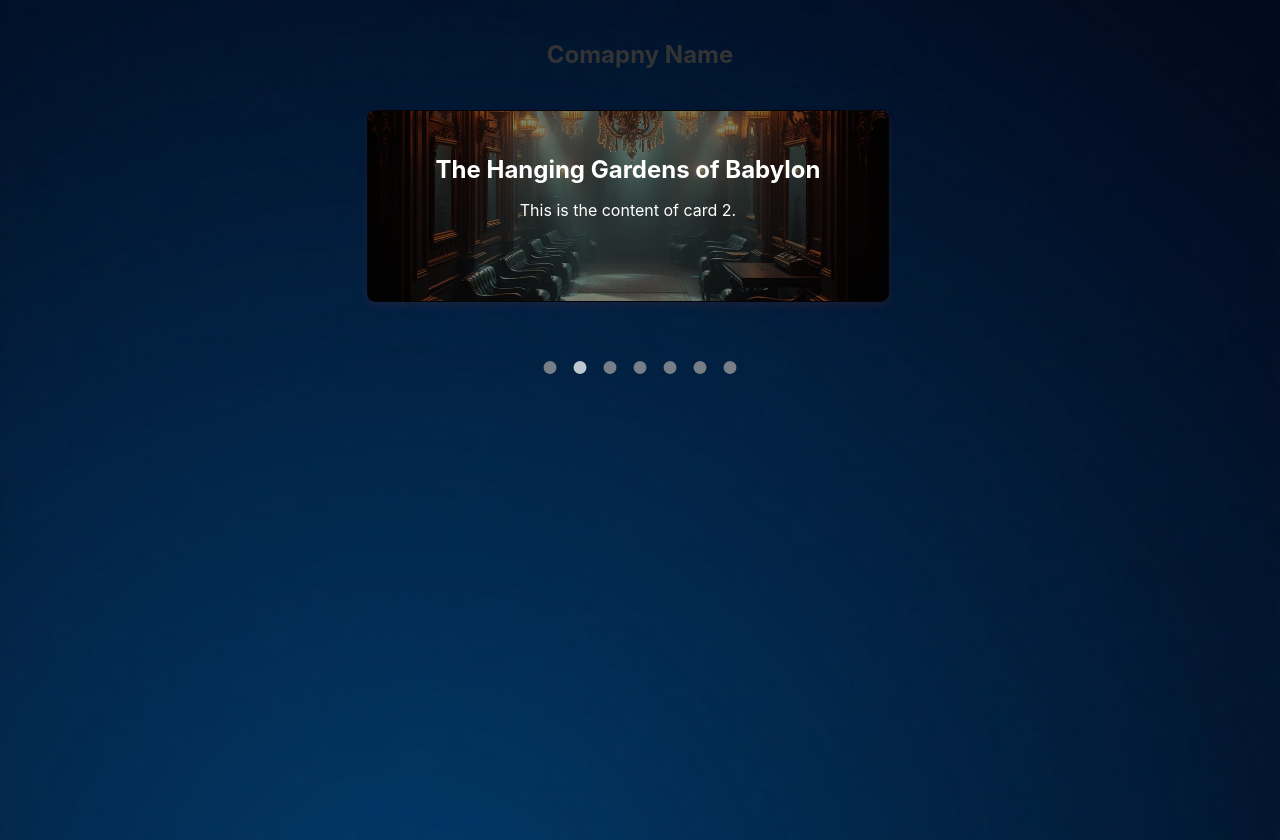
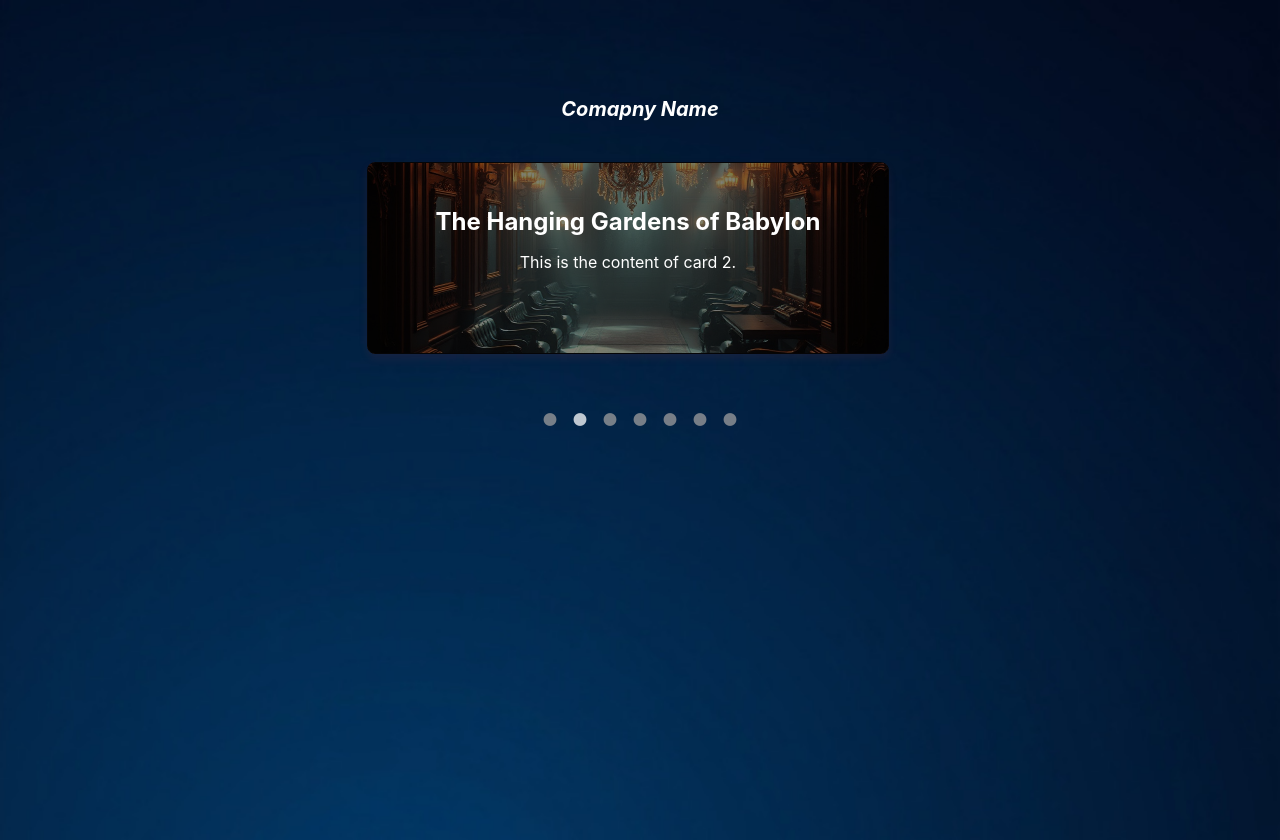
Before and after one commit to barrett38/Timed-Carousel, a React (Create React App) app: page / in a window 1280 px wide. Built offline with nearby package versions, Linux system fonts and the light colour scheme.

Commit message:
Added CardDetails

```diff
--- a/src/components/Carousel/Carousel.css
+++ b/src/components/Carousel/Carousel.css
@@ -1,3 +1,19 @@
+h2 {
+  font-size: 2rem;
+  color: var(--earthy-black);
+  margin-bottom: 20px;
+  text-align: center;
+  padding-top: 60px;
+  font-weight: bold;
+  font-style: italic;
+  font-size: 20px;
+  color: white;
+}
+
+p {
+  color: white;
+}
+
 /* Main CARD Settings */
 .card {
   width: 80%;
```
